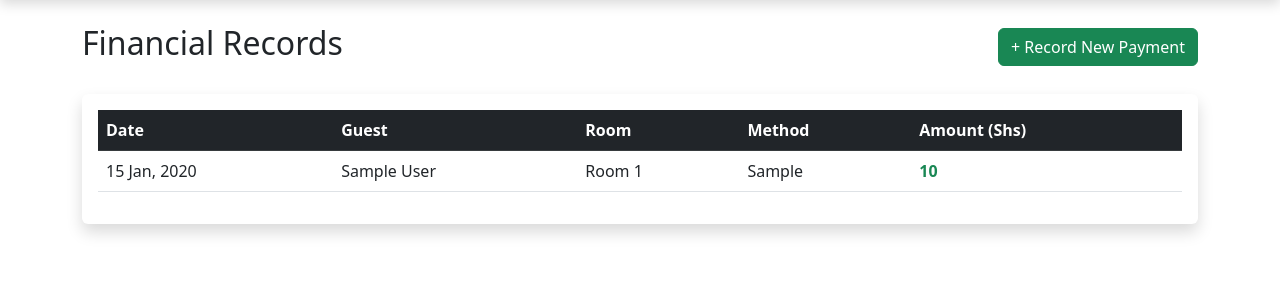
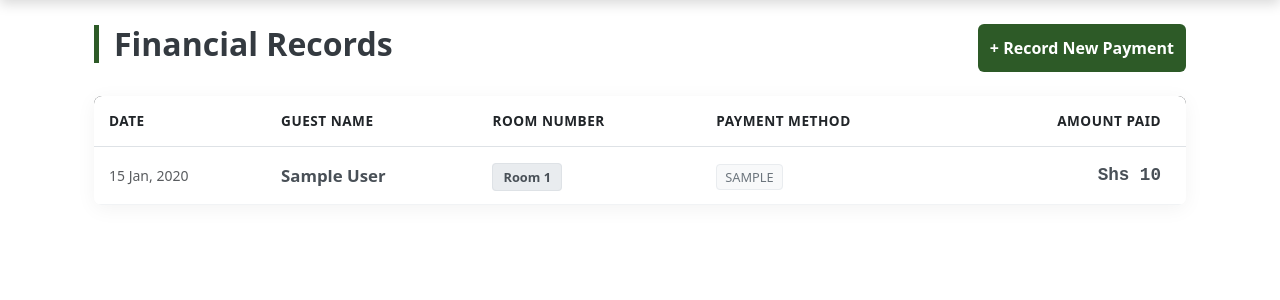
Before and after one commit to tendo-angella/HotelMangementSystem, a Django app: template payments/templates/payment_list.html in a window 1280 px wide. Shown: the part 70-370 px from the top of the page. Run offline with Django 3.2, Linux system fonts and the light colour scheme; the template is opened without the code that fills it: most values are stand-ins (such as "Sample title", 1, 10 or a date in 2020).

Commit message:
Updated the UI design of payments app

```diff
--- a/payments/templates/payment_list.html
+++ b/payments/templates/payment_list.html
@@ -1,39 +1,52 @@
 {% extends 'base.html' %}
 
 {% block content %}
+<div class="container mt-4">
     <div class="d-flex justify-content-between align-items-center mb-4">
-    <h2>Financial Records</h2>
-    <a href="{% url 'record_payment' %}" class="btn btn-success">+ Record New Payment</a>
+        <h2 class="page-heading">Financial Records</h2>
+        <a href="{% url 'record_payment' %}" class="btn btn-action-success">+ Record New Payment</a>
     </div>
 
-<div class="card shadow border-0">
-    <div class="card-body">
-        <table class="table table-hover">
-            <thead class="table-dark">
+    <div class="card table-card">
+        <div class="card-body p-0">
+            <table class="table table-admin table-hover mb-0">
+                <thead>
                     <tr>
                         <th>Date</th>
-                    <th>Guest</th>
-                    <th>Room</th>
-                    <th>Method</th>
-                    <th>Amount (Shs)</th>
-                </tr>
+                        <th>Guest Name</th>
+                        <th>Room Number</th>
+                        <th>Payment Method</th>
+                        <th class="text-end">Amount Paid</th> </tr>
                 </thead>
                 <tbody>
                     {% for payment in payments %}
                     <tr>
-                    <td>{{ payment.payment_date|date:"d M, Y" }}</td>
-                    <td>{{ payment.guest.first_name }} {{ payment.guest.last_name }}</td>
-                    <td>Room {{ payment.room.room_number }}</td>
-                    <td>{{ payment.payment_method }}</td>
-                    <td class="fw-bold text-success">{{ payment.amount_paid }}</td>
+                        <td class="text-muted small">
+                            {{ payment.payment_date|date:"d M, Y" }}
+                        </td>
+                        <td class="guest-name">
+                            {{ payment.guest.first_name }} {{ payment.guest.last_name }}
+                        </td>
+                        <td>
+                            <span class="room-tag">Room {{ payment.room.room_number }}</span>
+                        </td>
+                        <td>
+                            <span class="method-label">{{ payment.payment_method }}</span>
+                        </td>
+                        <td class="text-end fw-bold currency-text">
+                            Shs {{ payment.amount_paid }}
+                        </td>
                     </tr>
                     {% empty %}
                     <tr>
-                    <td colspan="5" class="text-center text-muted">No payments recorded yet.</td>
+                        <td colspan="5" class="text-center py-5 text-muted">
+                            No financial transactions found.
+                        </td>
                     </tr>
                     {% endfor %}
                 </tbody>
             </table>
         </div>
     </div>
+</div>
 {% endblock %}
--- a/static/css/nav.css
+++ b/static/css/nav.css
@@ -494,3 +494,29 @@ label {
     justify-content: flex-end;
     gap: 10px;
 }
+
+/* --- PAYMENT LIST STYLES --- */
+
+/* Currency text should look clean and distinct */
+.currency-text {
+    color: #2d5a27; /* Forest Green */
+    font-family: 'Courier New', Courier, monospace;
+    font-size: 1.1rem;
+}
+
+/* Method label (Cash, Mobile Money, etc.) */
+.method-label {
+    background-color: #f8f9fa;
+    border: 1px solid #e9ecef;
+    padding: 3px 8px;
+    border-radius: 4px;
+    font-size: 0.8rem;
+    color: #6c757d;
+    text-transform: uppercase;
+}
+
+/* Ensure the text-end alignment works properly with our padding */
+.table-admin th.text-end,
+.table-admin td.text-end {
+    padding-right: 25px !important;
+}
```
Also changed, not shown: payments/templates/payment_form.html (+43 -0 lines). Lines whose indentation alone changed are shown as unchanged.
